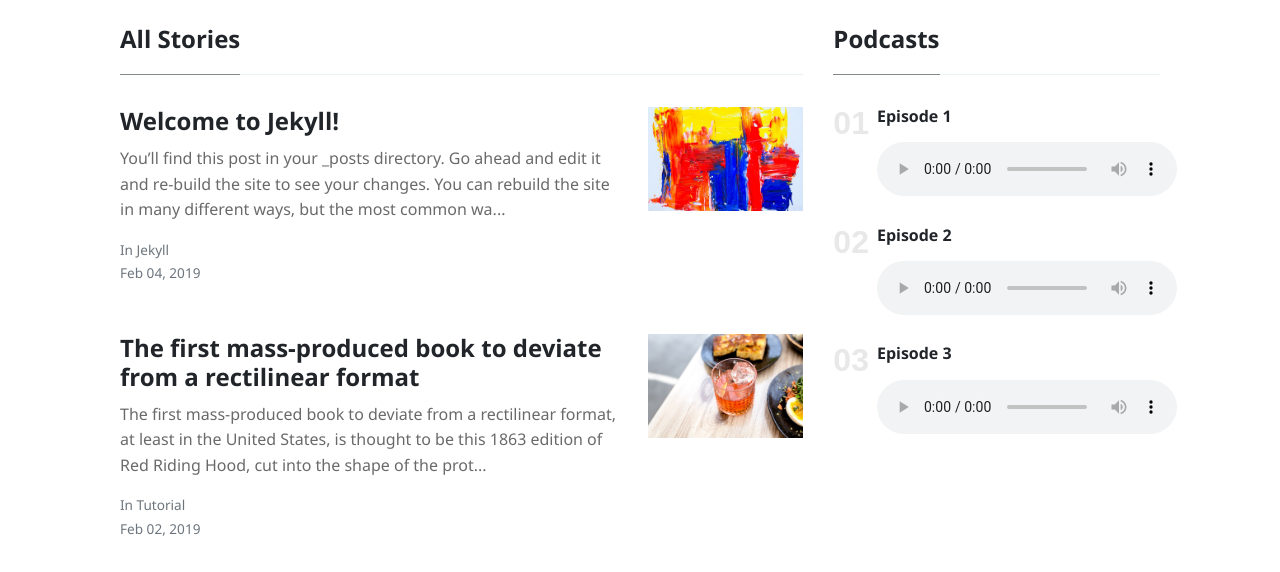
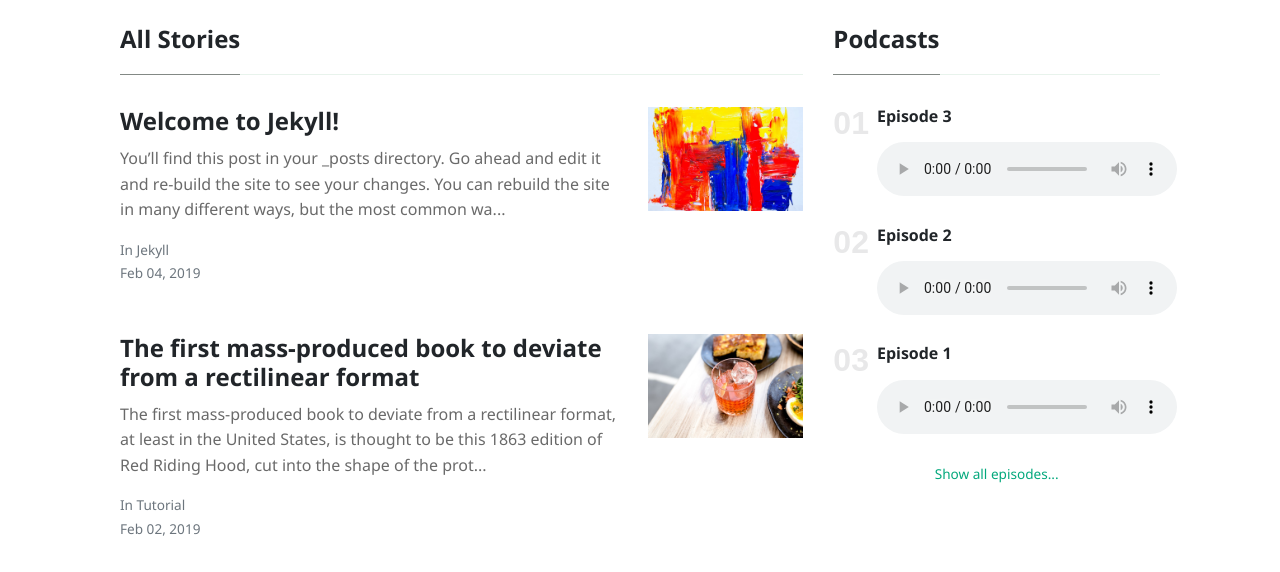
Before and after one commit to defianalytics/defraud.ai, a Jekyll site: the page built from index.html, in a window 1280 px wide and 900 px high, scrolled down 759 px. Shown: the part 150-722 px from the top of the window. Built offline with Jekyll 4.4.1, drawn with Linux system fonts in a browser that asks for light colours; nearby versions of some CDN libraries; the list of posts is cut into pages by our own code.

Commit message:
feat(index): Podcasts limited last 5, added "show all episodes" link

```diff
--- a/_includes/sidebar-featured.html
+++ b/_includes/sidebar-featured.html
@@ -1,7 +1,7 @@
 <div class="sticky-top sticky-top-offset">
   <h4 class="font-weight-bold spanborder"><span>Podcasts</span></h4>
   <ol class="list-featured">
-    {% for podcast in site.podcasts %}
+    {% for podcast in site.podcasts reversed limit:5 %}
     <li class="mb-4">
       <span>
         <h6 class="font-weight-bold">
@@ -21,8 +21,8 @@
             {% endfor %}
           </span> -->
       </span>
-      </span>
     </li>
     {% endfor %}
   </ol>
+  <p class="small text-center"><a href="{{site.baseurl}}/podcasts">Show all episodes...</a></p>
 </div>
```
Also changed, not shown: Gemfile.lock.
